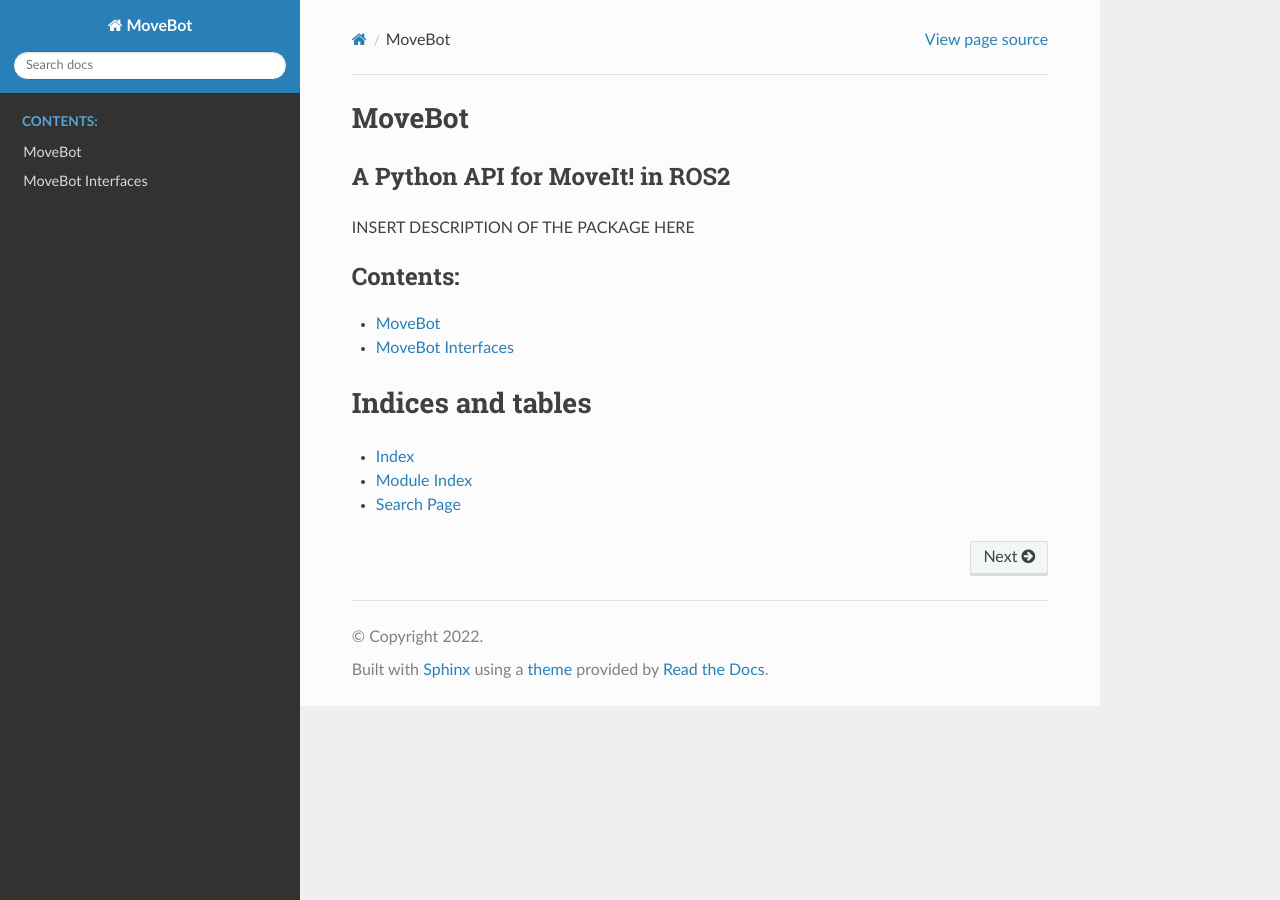
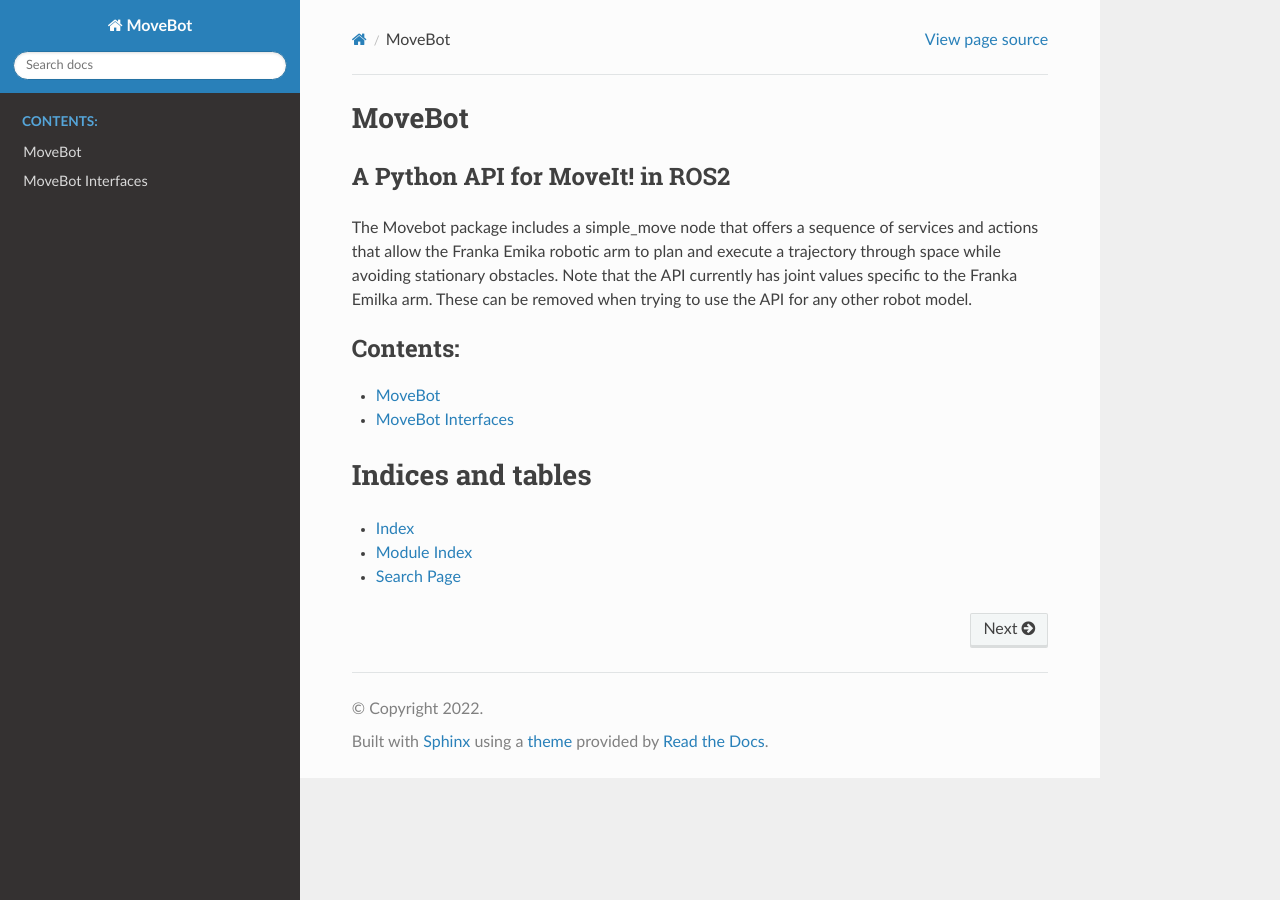
Before and after one commit to david-dorf/BotChocolate, a Sphinx documentation site: the page built from movebot/docs/index.rst, in a window 1280 px wide. Built offline with Sphinx 7.4.7 and the Read the Docs theme 2.0.0, drawn with Linux system fonts in a browser that asks for light colours.

Commit message:
add additional description to index.rst

```diff
--- a/movebot/docs/index.rst
+++ b/movebot/docs/index.rst
@@ -9,7 +9,10 @@ MoveBot
 A Python API for MoveIt! in ROS2
 --------------------------------
 
-INSERT DESCRIPTION OF THE PACKAGE HERE
+The Movebot package includes a simple_move node that offers a sequence of services and actions that allow the
+Franka Emika robotic arm to plan and execute a trajectory through space while avoiding stationary obstacles.
+Note that the API currently  has joint values specific to the Franka Emilka arm. These can be removed when trying
+to use the API for any other robot model.
 
 .. toctree::
    :maxdepth: 1
```
